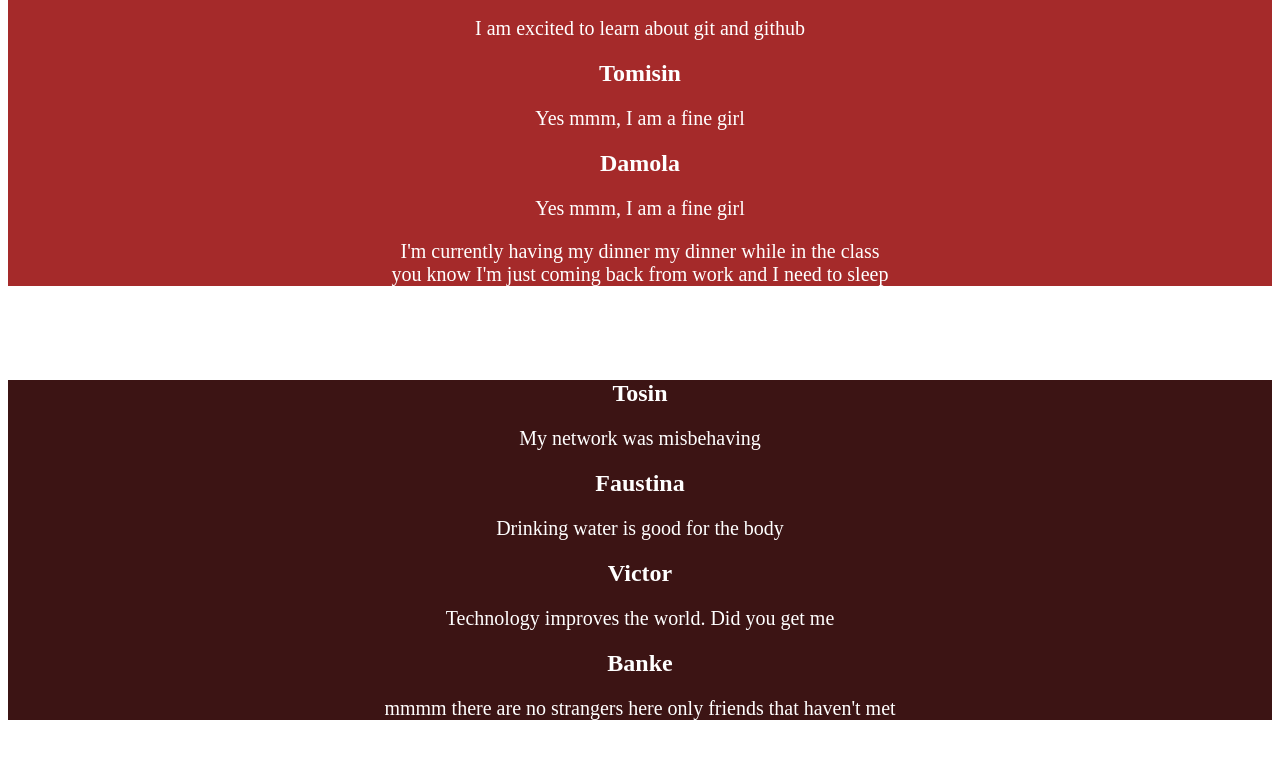
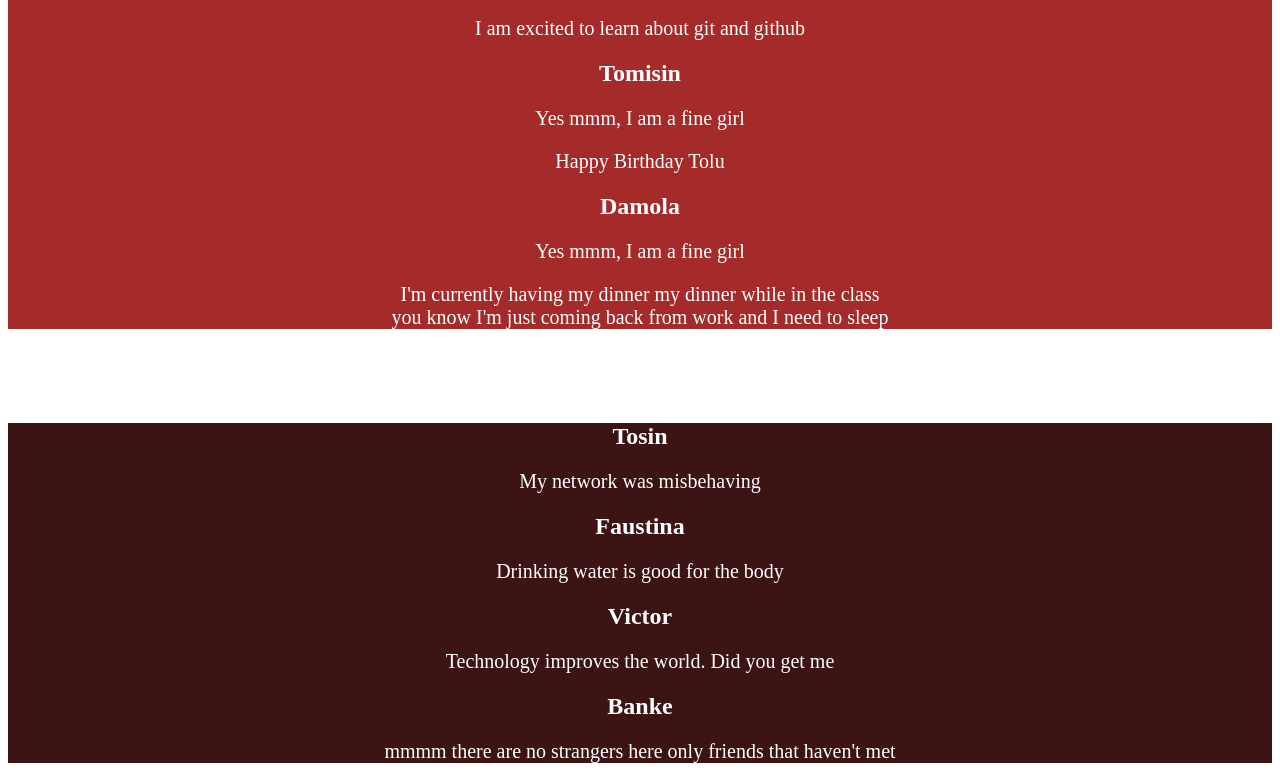
Before and after one commit to TioluOla/CSSAssignment-2, a plain HTML site: page index.html in a window 1280 px wide. Shown: the part 110-893 px from the top of the page. Before the commit the page ends 850 px from the top, so only its background shows below. Drawn offline with Linux system fonts and the light colour scheme.

Commit message:
Added a P tag

```diff
--- a/index.html
+++ b/index.html
@@ -15,6 +15,7 @@
             <p>I am excited to learn about git and github</p>
             <h2>Tomisin</h2>
             <p >Yes mmm, I am a fine girl</p>
+            <p>Happy Birthday Tolu</p>
             <h2>Damola</h2>
             <p>Yes mmm, I am a fine girl</p>
             <p>I'm currently having my dinner my dinner while in the class <br>
```
